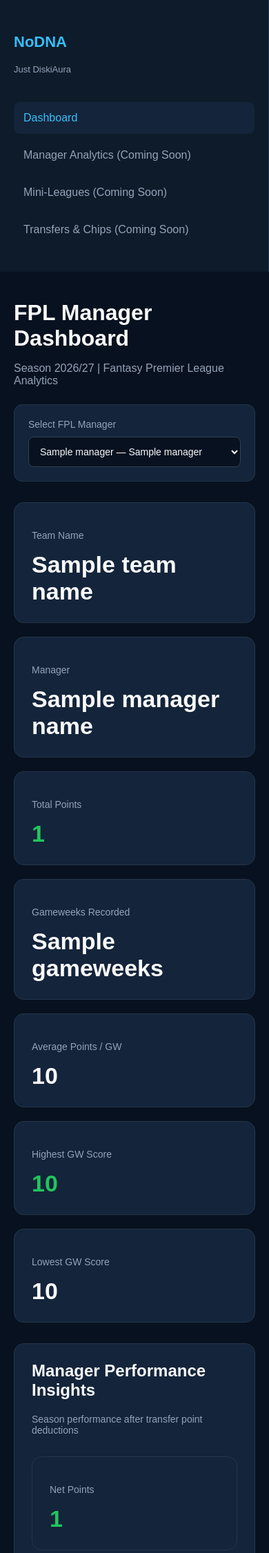
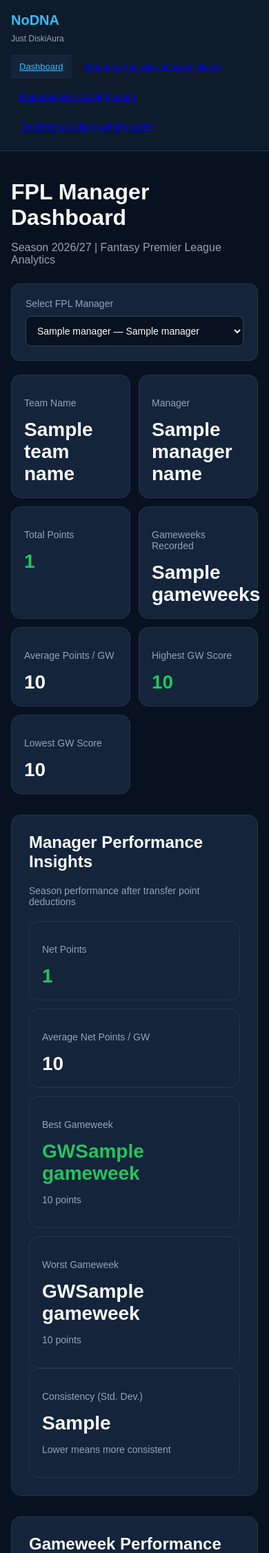
Before and after one commit to Billyoung777/FPL-Manager-Analytics-App, a Flask app: template dashboard/templates/manager.html in a window 390 px wide. Shown: the top 2251 px of the page at 69% size. Run offline with Flask 3, Linux system fonts and the light colour scheme; the template is opened without the code that fills it: most values are stand-ins (such as "Sample title", 1, 10 or a date in 2020).

Commit message:
feat: improve mobile dashboard responsiveness (#31)

```diff
--- a/dashboard/static/css/style.css
+++ b/dashboard/static/css/style.css
@@ -46,12 +46,14 @@ body {
 }
 
 .sidebar a {
-  display: block;
-  color: var(--muted);
-  text-decoration: none;
-  padding: 14px;
-  border-radius: 8px;
-  margin-bottom: 8px;
+  flex: 0 1 auto;
+  max-width: 100%;
+  min-width: 0;
+  margin-bottom: 0;
+  padding: 10px 12px;
+  font-size: 13px;
+  white-space: normal;
+  overflow-wrap: anywhere;
 }
 
 .sidebar a:hover,
@@ -105,6 +107,7 @@ body {
   color: var(--accent);
 }
 
+/* Mobile dashboard layout */
 @media (max-width: 700px) {
   .dashboard {
     flex-direction: column;
@@ -112,10 +115,70 @@ body {
 
   .sidebar {
     width: 100%;
+    padding: 18px 16px;
+    border-right: none;
+    border-bottom: 1px solid #24364d;
+  }
+
+  .sidebar h2 {
+    margin: 0 0 8px;
+    font-size: 20px;
+  }
+
+  .sidebar p {
+    margin: 0;
+    font-size: 12px;
+  }
+
+  .sidebar nav {
+    display: flex;
+    flex-wrap: wrap;
+    gap: 8px;
+    margin-top: 16px;
+  }
+
+  .sidebar a {
+    margin-bottom: 0;
+    padding: 10px 12px;
+    font-size: 13px;
   }
 
   .main-content {
-    padding: 20px;
+    padding: 20px 16px;
+  }
+
+  .stats-grid {
+    grid-template-columns: repeat(
+      auto-fit,
+      minmax(min(100%, 160px), 1fr)
+    );
+    gap: 12px;
+    margin-top: 20px;
+  }
+
+  .stat-card {
+    padding: 18px;
+  }
+
+  .stat-card .value {
+    font-size: 28px;
+  }
+
+  .chart-section {
+    padding: 18px 14px;
+  }
+
+  .chart-container {
+    height: 280px;
+    margin-top: 18px;
+  }
+
+  .manager-selector {
+    padding: 16px;
+  }
+
+  .manager-selector select {
+    max-width: 100%;
   }
 }
 
--- a/dashboard/templates/manager.html
+++ b/dashboard/templates/manager.html
@@ -2,7 +2,7 @@
 <html lang="en">
   <head>
     <meta charset="UTF-8" />
-    <meta name="viewport" content="width=device-width, initial-scale=1.0" />
+    <meta name="viewport" content="width=device-width, initial-scale=1.0">
 
     <title>NoDNA Just DiskiAura | FPL Analytics</title>
 
```
